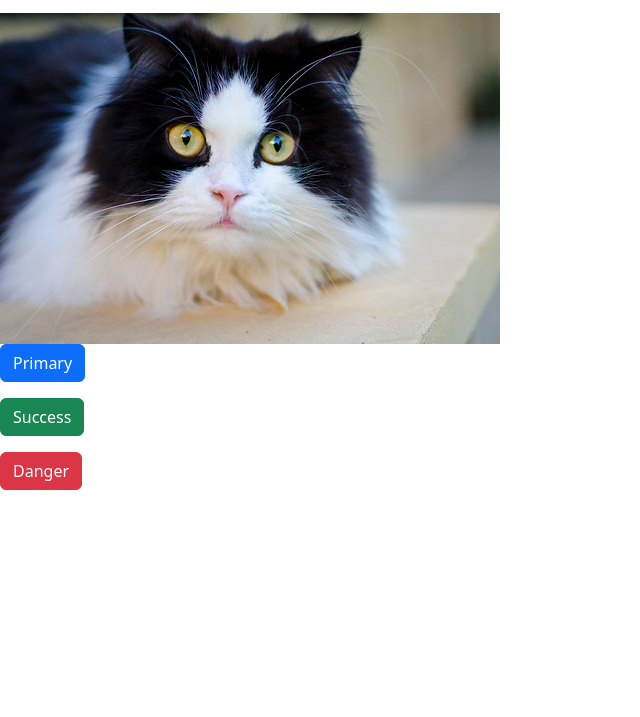
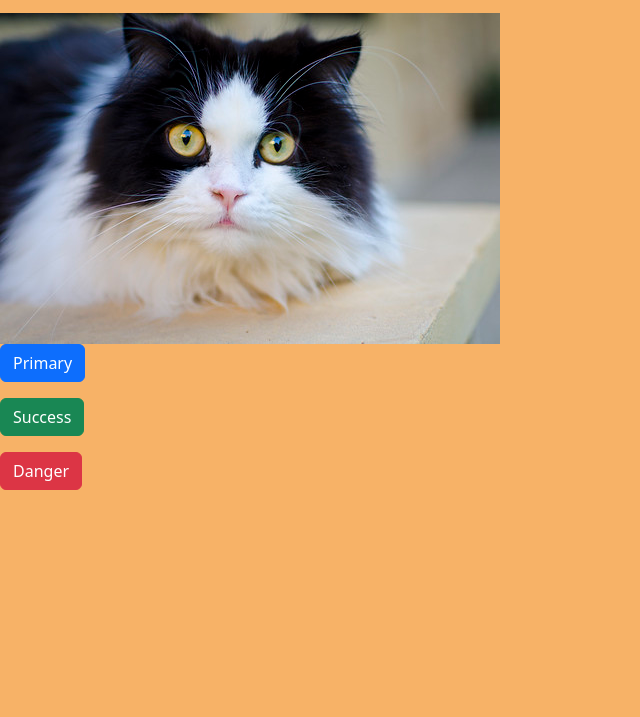
Before and after one commit to GabrielaSolis353/responsive-design, a plain HTML site: page index.html in a window 1280 px wide. Shown: the part 83-800 px from the top of the page, without its empty margins (0-640 px from the left). Drawn offline with nearby package versions, Linux system fonts and the light colour scheme.

Commit message:
Update styles.css added dash in var light caramel

```diff
--- a/assets/css/styles.css
+++ b/assets/css/styles.css
@@ -9,7 +9,7 @@
 }
 
 body {
-background-color: var(--light caramel);
+background-color: var(--light-caramel);
 }
 h1 {
   color: var(--vibrant-coral-2);
```
